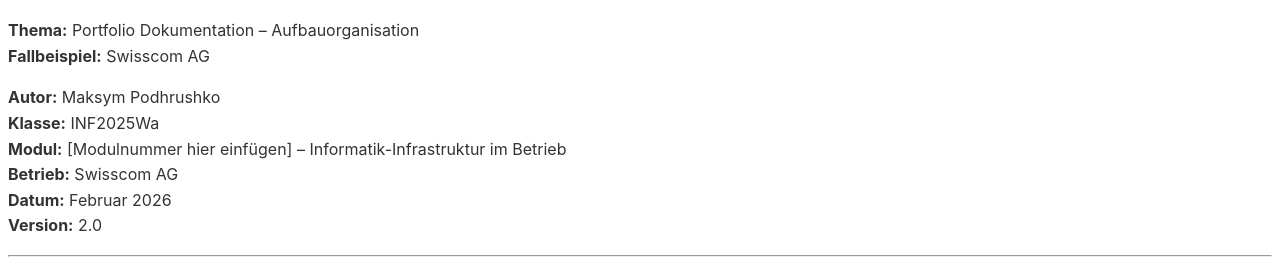
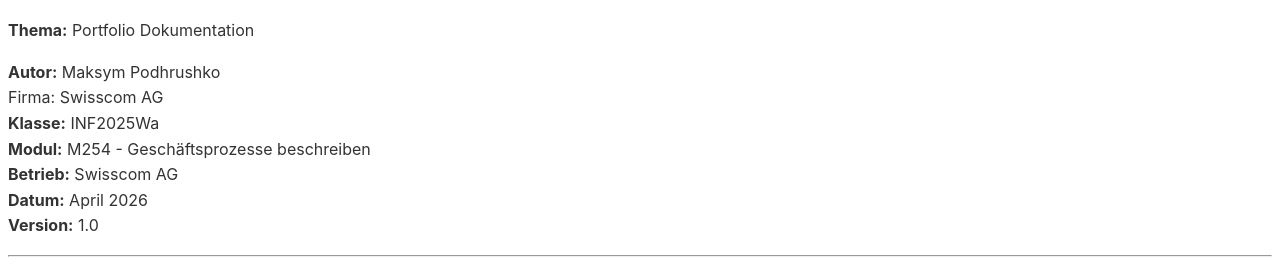
Before and after one commit to maksym-podhrushko/maksym-podhrushko.github.io, an Eleventy site: page src/site/notes/GiBB/2-semester/m254/Portfolio/Portfolio master.md in a window 1280 px wide. Shown: the part 73-348 px from the top of the page. Built offline with nearby package versions, Linux system fonts and the light colour scheme; Eleventy itself is replaced by a stand-in of ours; files that its build step writes are made by us from their sources; what @sindresorhus/slugify, eleventy-plugin-nesting-toc, fs-file-tree, glob would draw is missing.

Commit message:
Published multiple files

```diff
--- a/src/site/notes/GiBB/2-semester/m254/Portfolio/Portfolio master.md
+++ b/src/site/notes/GiBB/2-semester/m254/Portfolio/Portfolio master.md
@@ -28,18 +28,19 @@
     background-color: #f5f5f7;
   }
 </style>
-
+>
 # Titelseite
 
-**Thema:** Portfolio Dokumentation – Aufbauorganisation
-**Fallbeispiel:** Swisscom AG
+**Thema:** Portfolio Dokumentation
+
 
 **Autor:** Maksym Podhrushko
+Firma: Swisscom AG
 **Klasse:** INF2025Wa
-**Modul:** [Modulnummer hier einfügen] – Informatik-Infrastruktur im Betrieb
+**Modul:** M254 - Geschäftsprozesse beschreiben
 **Betrieb:** Swisscom AG
-**Datum:** Februar 2026
-**Version:** 2.0
+**Datum:** April 2026
+**Version:** 1.0
 
 ---
 
```
